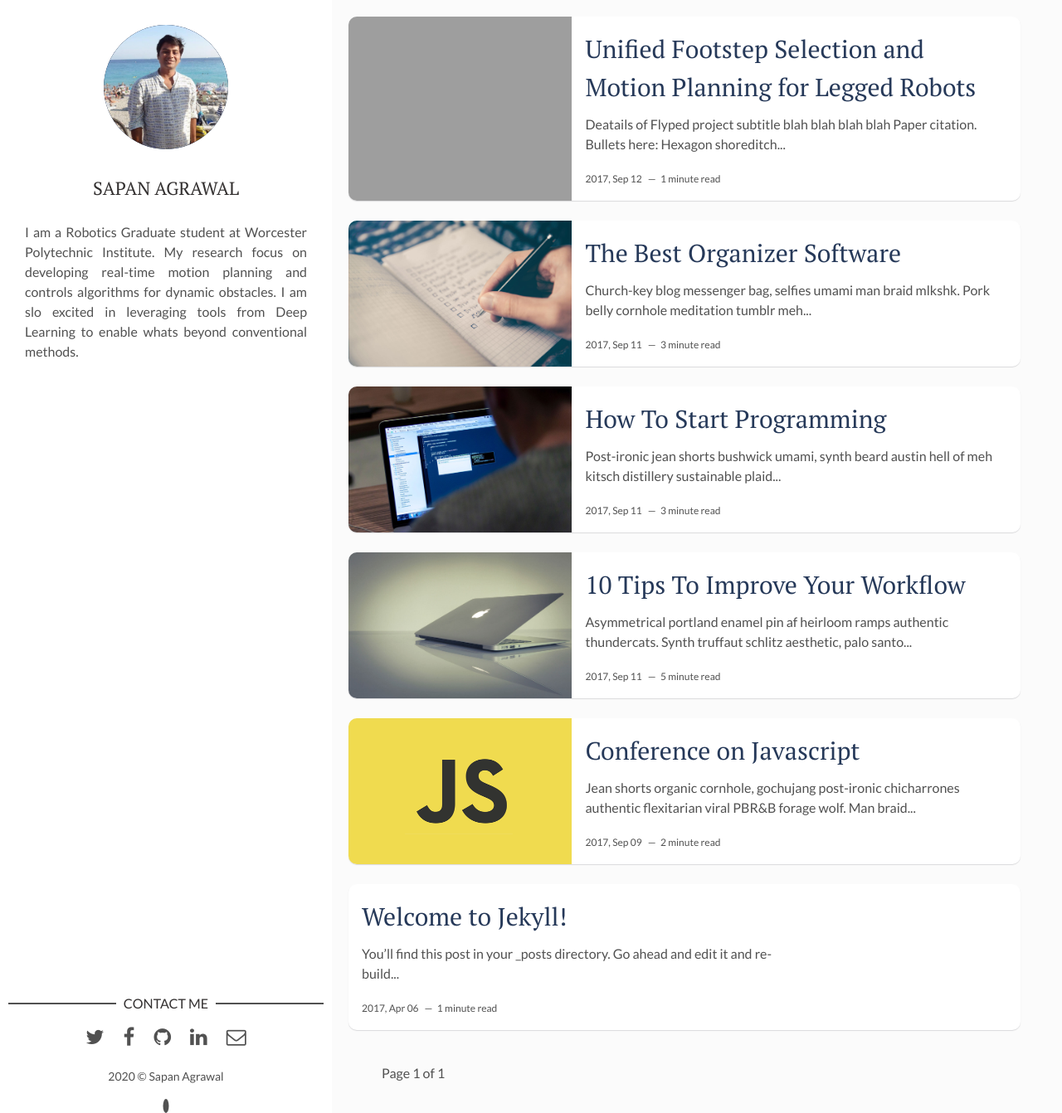
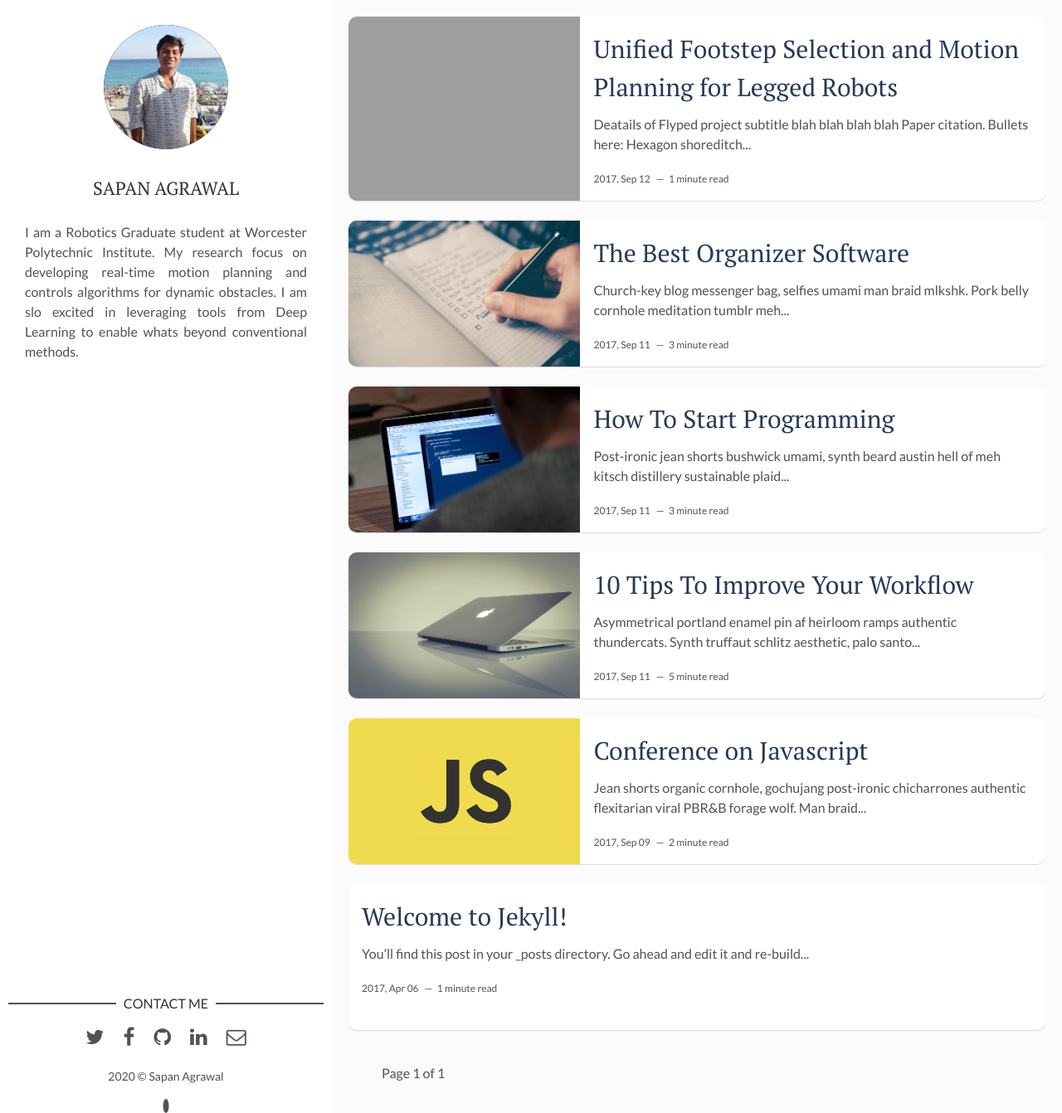
Before and after one commit to sapan-ostic/sapan-ostic.github.io, a Jekyll site: the page built from index.html, in a window 1280 px wide and 1342 px high. Shown: the whole window at 83% size. Built offline with Jekyll 4.4.1, drawn with Linux system fonts in a browser that asks for light colours; the list of posts is cut into pages by our own code.

Commit message:
site setting updated

```diff
--- a/assets/css/main.css
+++ b/assets/css/main.css
@@ -884,7 +884,7 @@ table tfoot td {
 }
 
 .wrapper {
-  max-width: 1250px;
+  max-width: 1500px;
   position: relative;
 }
 
```
